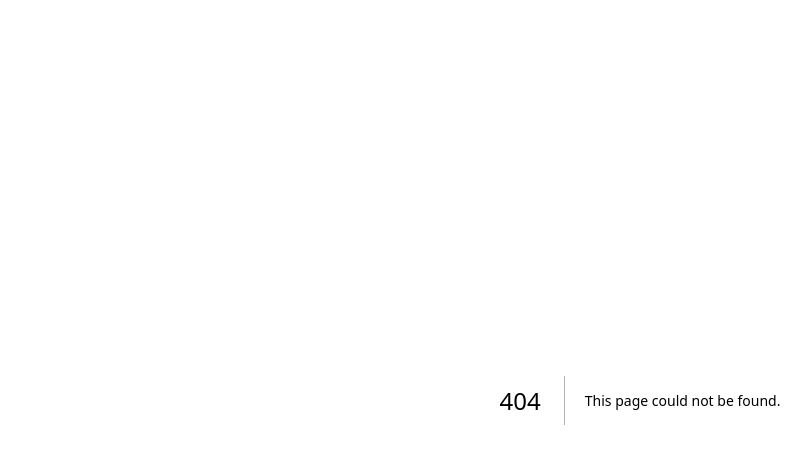
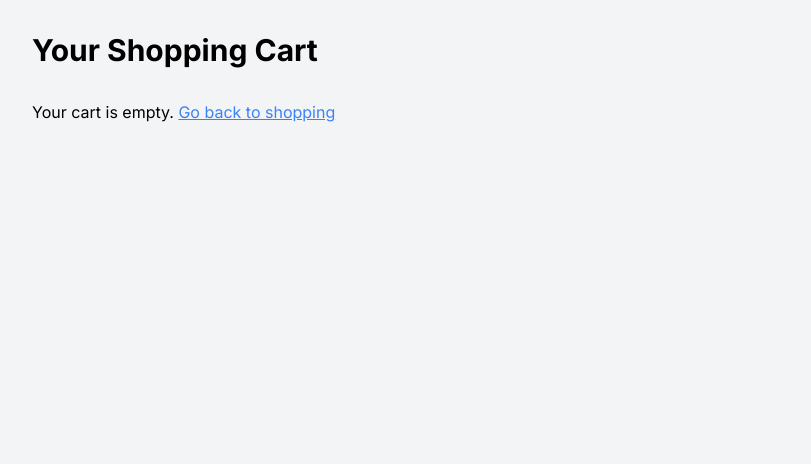
Before and after one commit to harshvardhan614/profilefyi, a Next.js app: page /cart in a window 1280 px wide. Before the commit this address had no page. Shown: the top 464 px of the page, without its empty margins (0-811 px from the left). Built offline with nearby package versions, Linux system fonts and the light colour scheme.

Commit message:
create a sub cart page to navigate

```diff
--- /dev/null
+++ b/app/(sub pages)/cart/page.tsx
@@ -0,0 +1,45 @@
+"use client";
+import { NextPage } from 'next';
+import Link from 'next/link';
+import Image from 'next/image';
+import { useCart } from '@/components/CartContext';
+
+const Cart: NextPage = () => {
+    const { cart, removeFromCart } = useCart();
+    const total = cart.reduce((sum, item) => sum + item.price * item.quantity, 0);
+    return (
+        <div className="min-h-screen bg-gray-100 p-8">
+          <h1 className="text-3xl font-bold mb-8">Your Shopping Cart</h1>
+          {cart.length === 0 ? (
+            <p>Your cart is empty. <Link href="/" className="text-blue-500 underline">Go back to shopping</Link></p>
+          ) : (
+            <div className="grid grid-cols-1 md:grid-cols-2 lg:grid-cols-3 gap-6">
+              {cart.map(item => (
+                <div key={item.id} className="bg-white p-4 rounded-lg shadow-md">
+                  <Image src={item.image} alt={item.title} width={300} height={300} className="w-full h-48 object-cover mb-4 rounded-lg" />
+                  <h2 className="text-lg font-semibold text-gray-900">{item.title}</h2>
+                  <p className="text-gray-700 text-sm">${item.price.toFixed(2)} x {item.quantity}</p>
+                  <p className="text-gray-900 font-bold mt-2">Total: ${(item.price * item.quantity).toFixed(2)}</p>
+                  <button
+                    onClick={() => removeFromCart(item.id)}
+                    className="mt-4 w-full bg-red-500 text-white py-2 px-4 rounded-md border-2 border-red-500 hover:bg-white hover:text-red-500 transition-all duration-300"
+                  >
+                    Remove
+                  </button>
+                </div>
+              ))}
+            </div>
+          )}
+          {cart.length > 0 && (
+            <div className="mt-8">
+              <h2 className="text-2xl font-semibold">Total Amount: ${total.toFixed(2)}</h2>
+              <button className="mt-4 bg-green-500 text-white py-2 px-4 rounded-md border-2 border-green-500 hover:bg-white hover:text-green-500 transition-all duration-300">
+                Proceed to Checkout
+              </button>
+            </div>
+          )}
+        </div>
+      );
+    };
+
+    export default Cart;
```
